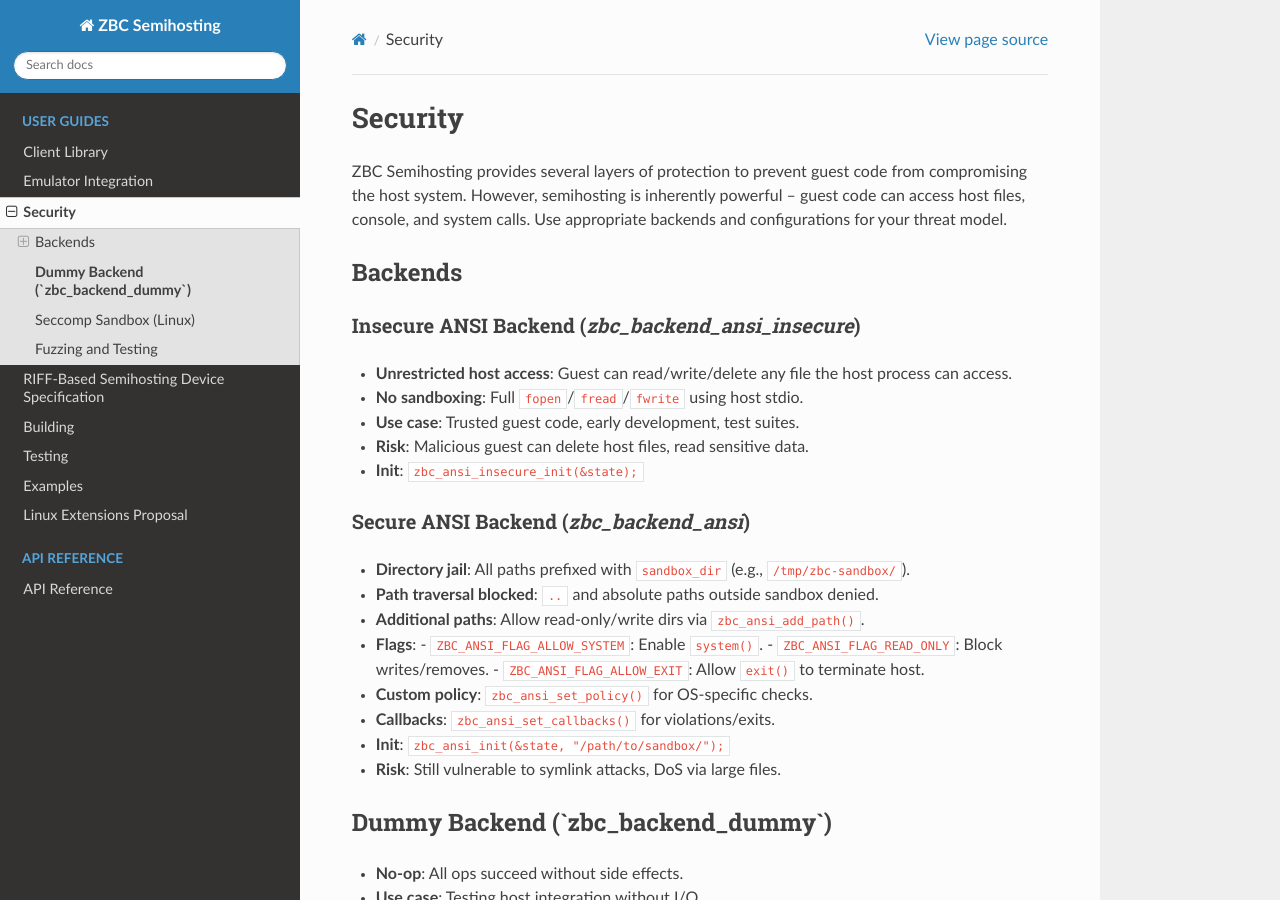
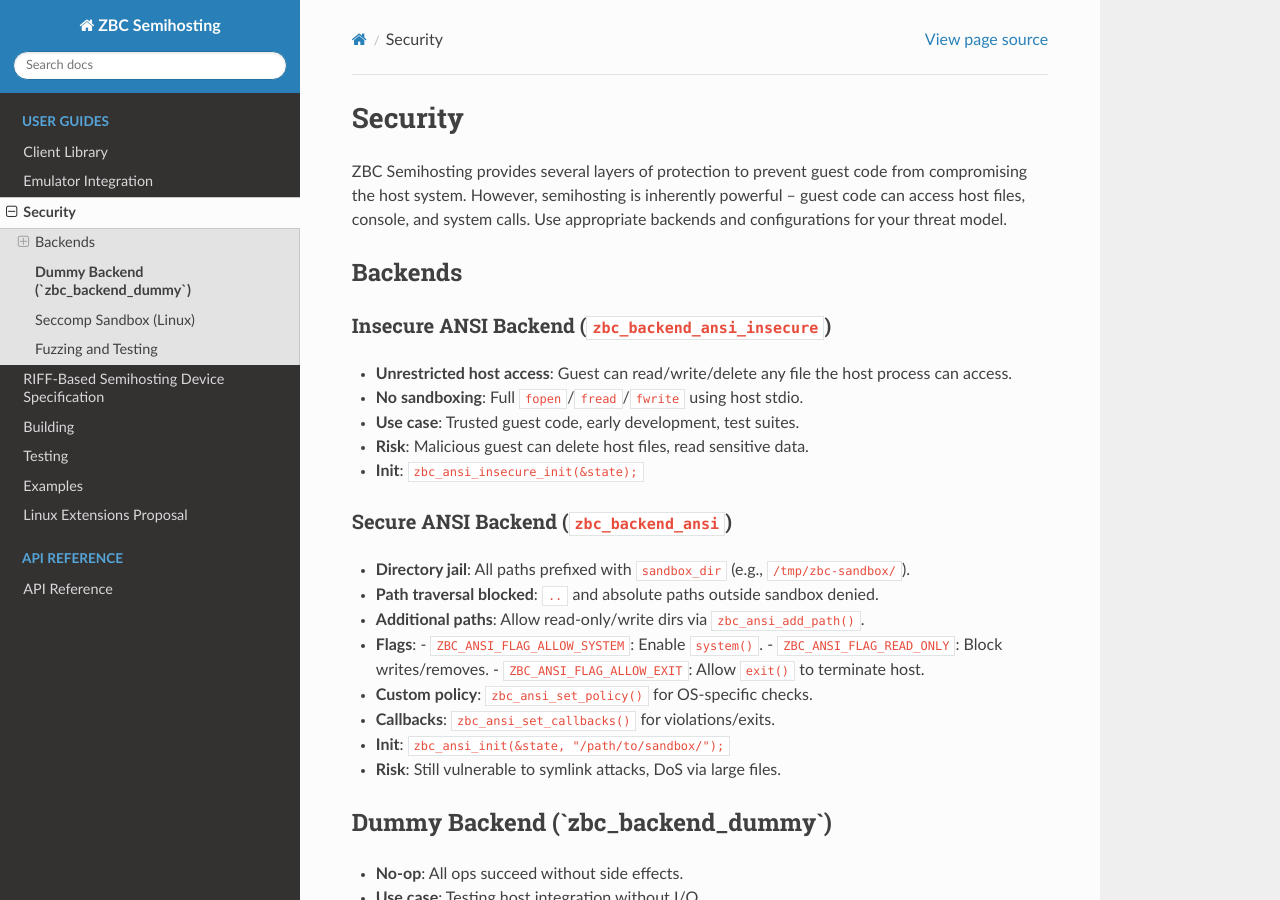
Before and after one commit to johnwbyrd/semihost, a Sphinx documentation site: the page built from docs/source/security.rst, in a window 1280 px wide and 900 px high. Built offline with Sphinx 7.4.7 and the Read the Docs theme 3.1.0, drawn with Linux system fonts in a browser that asks for light colours.

```diff
--- a/docs/source/security.rst
+++ b/docs/source/security.rst
@@ -9,8 +9,8 @@ backends and configurations for your threat model.
 Backends
 --------
 
-**Insecure ANSI Backend** (`zbc_backend_ansi_insecure`)
-^^^^^^^^^^^^^^^^^^^^^^^^^^^^^^^^^^^^^^^^^^^^^^^^^^^^^^
+**Insecure ANSI Backend** (``zbc_backend_ansi_insecure``)
+^^^^^^^^^^^^^^^^^^^^^^^^^^^^^^^^^^^^^^^^^^^^^^^^^^^^^^^^^
 
 - **Unrestricted host access**: Guest can read/write/delete any file the host process can access.
 - **No sandboxing**: Full ``fopen``/``fread``/``fwrite`` using host stdio.
@@ -18,8 +18,8 @@ Backends
 - **Risk**: Malicious guest can delete host files, read sensitive data.
 - **Init**: ``zbc_ansi_insecure_init(&state);``
 
-**Secure ANSI Backend** (`zbc_backend_ansi`)
-^^^^^^^^^^^^^^^^^^^^^^^^^^^^^^^^^^^^^^^^^^^^
+**Secure ANSI Backend** (``zbc_backend_ansi``)
+^^^^^^^^^^^^^^^^^^^^^^^^^^^^^^^^^^^^^^^^^^^^^^
 
 - **Directory jail**: All paths prefixed with ``sandbox_dir`` (e.g., ``/tmp/zbc-sandbox/``).
 - **Path traversal blocked**: ``..`` and absolute paths outside sandbox denied.
```
